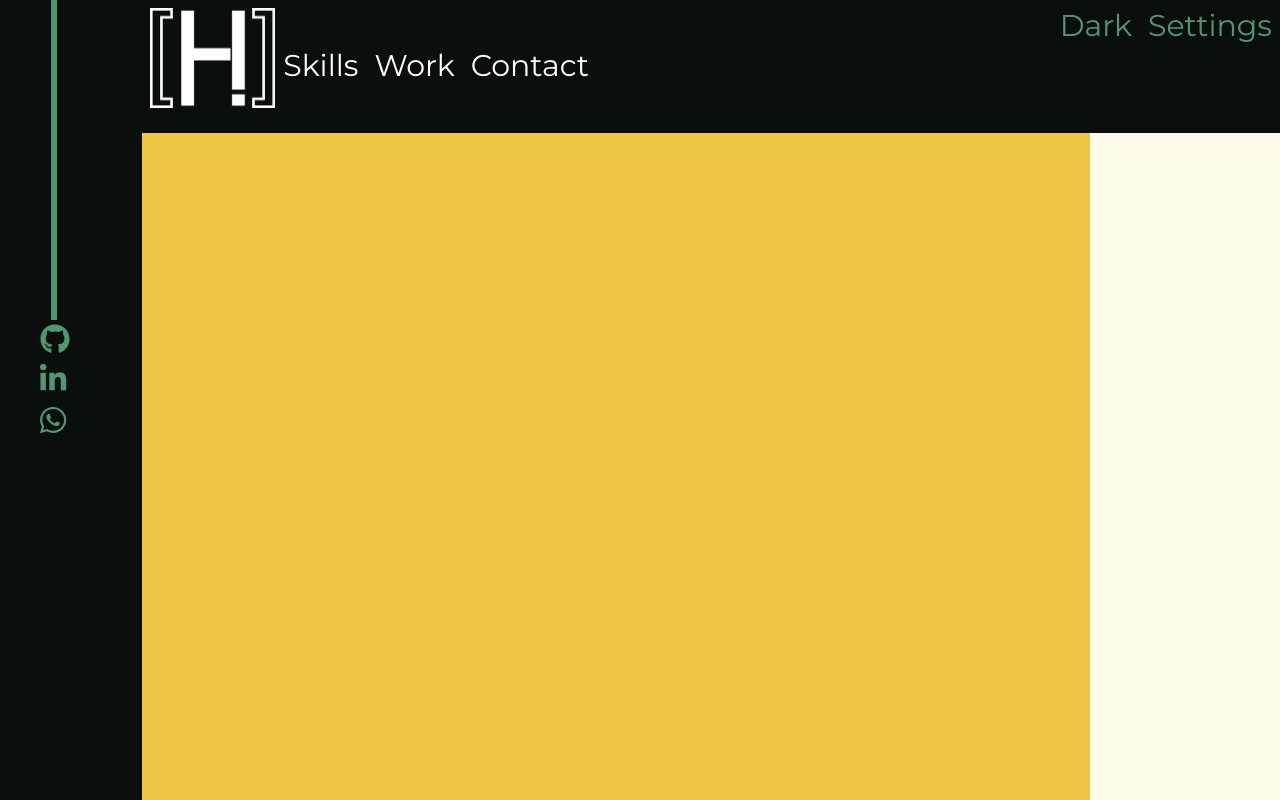
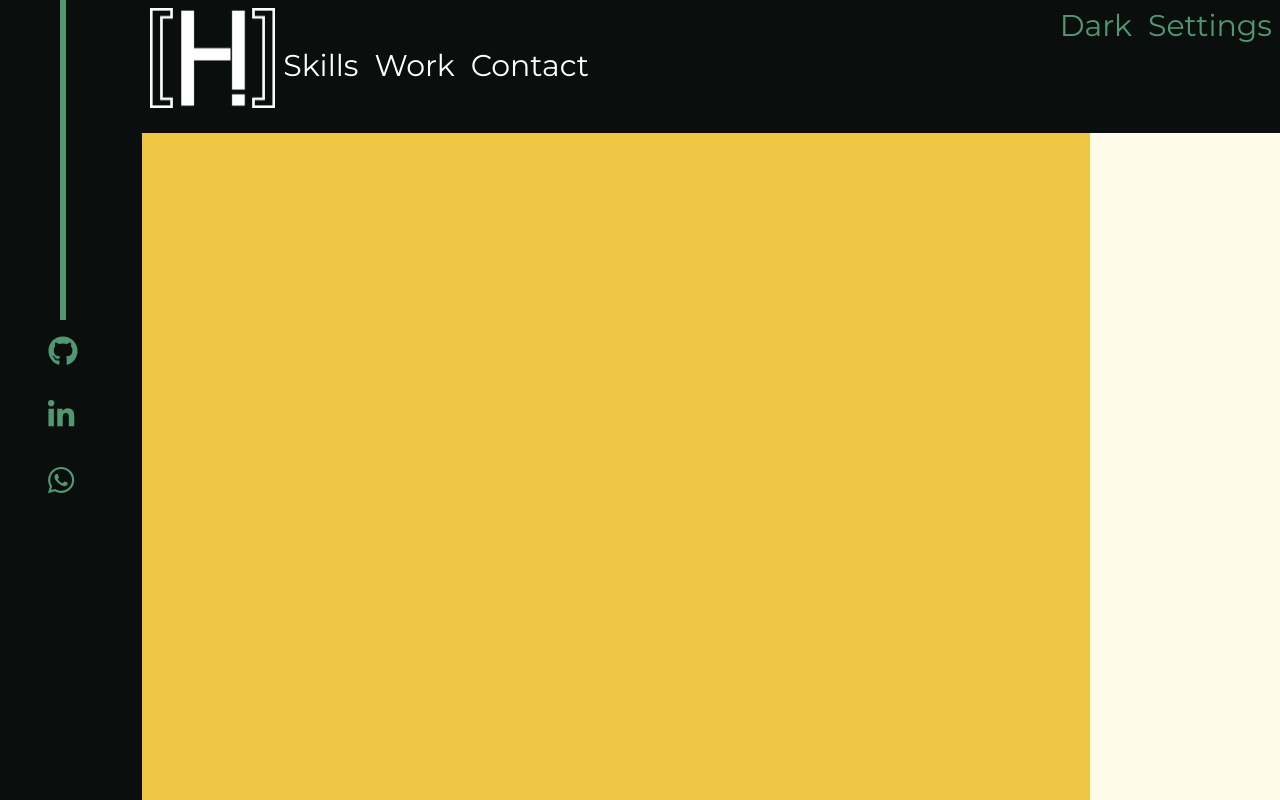
Before and after one commit to HacheEV/main-portfolio, a Next.js app: page / in a window 1280 px wide. Built offline with nearby package versions, Linux system fonts and the light colour scheme.

Commit message:
bug: aside real flex col not absolute

```diff
--- a/components/social.tsx
+++ b/components/social.tsx
@@ -8,14 +8,14 @@ export const Social = () => {
     // TODO: CHECK IF FINALLY THE ASIDE NAVBAR IS STICKY
     return (
         <div className="flex flex-col">
-            <a href="#" className="my-1">
-                <FontAwesomeIcon className="text-accent-green text-3xl hover:translate-x-2 transition duration-300 hover:text-5xl hover:border-2 rounded-md border-accent-green hover:p-1" icon={faGithub} />
+            <a href="#" className="my-4">
+                <FontAwesomeIcon className="text-accent-green text-3xl hover:translate-x-2 transition duration-300 hover:text-5xl hover:p-1" icon={faGithub} />
             </a>
-            <a href="#" className="my-1">
-                <FontAwesomeIcon className="text-accent-green text-3xl hover:translate-x-2 transition duration-300 hover:text-5xl hover:border-2 rounded-md border-accent-green hover:p-1" icon={faLinkedinIn} />
+            <a href="#" className="my-4">
+                <FontAwesomeIcon className="text-accent-green text-3xl hover:translate-x-2 transition duration-300 hover:text-5xl hover:p-1" icon={faLinkedinIn} />
             </a>
-            <a href="#" className="my-1">
-                <FontAwesomeIcon className="text-accent-green text-3xl hover:translate-x-2 transition duration-300 hover:text-5xl hover:border-2 rounded-md border-accent-green hover:p-1" icon={faWhatsapp} />
+            <a href="#" className="my-4">
+                <FontAwesomeIcon className="text-accent-green text-3xl hover:translate-x-2 transition duration-300 hover:text-5xl hover:p-1" icon={faWhatsapp} />
             </a>
         </div>
     )
--- a/pages/index.tsx
+++ b/pages/index.tsx
@@ -6,9 +6,9 @@ import {Social} from "../components/social";
 const Home: NextPage = () => {
     return (
         <div className="bg-dark-primary grid grid-cols-9 grid-rows-6 grid-flow-col w-full h-screen">
-            <div className="flex flex-col row-span-6 col-span-1 relative h-screen w-32">
+            <div className="flex flex-col row-span-6 col-span-1 h-screen w-32">
                 <div className="green-line"></div>
-                <div className="icons">
+                <div className="ml-12">
                     <Social></Social>
                 </div>
             </div>
--- a/styles/utils.css
+++ b/styles/utils.css
@@ -1,17 +1,10 @@
 .green-line{
-    position: absolute;
-    right: 0px;
     border-left: 6px solid #519872 ;
-    margin-left: 6px;
-    width: 60%;
+    margin-left: 3.75rem;
+    width: 20%;
     height: 40%;
 }
-.icons{
-    position: absolute;
-    top: 20rem;
-    left: 2.5rem;
-    width: 70%;
-}
+
 .navbar-link:hover{
     border-bottom: 8px solid #519872;
     transition: 0.4s;
```
